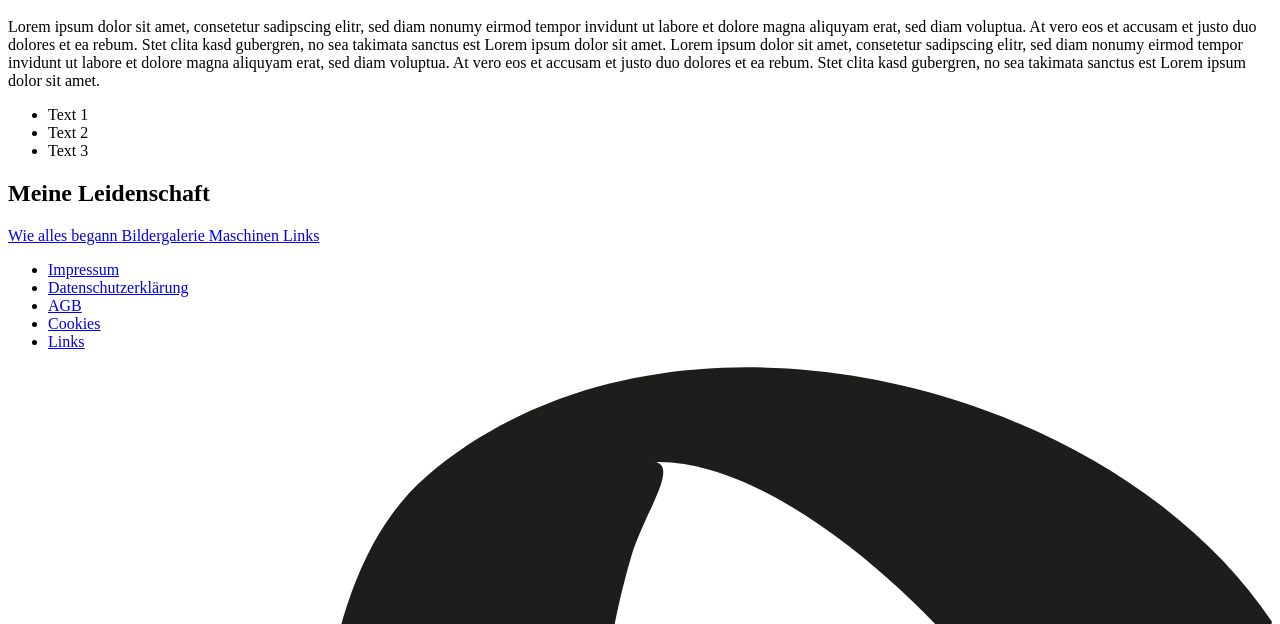
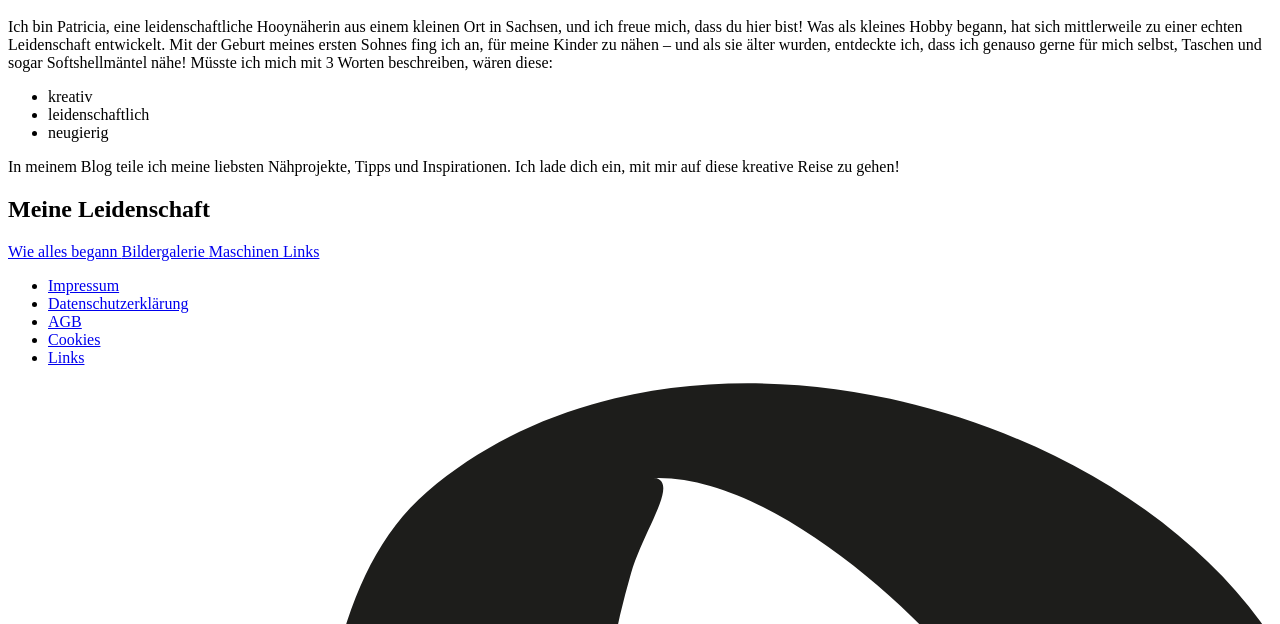
Before and after one commit to IU-Webprogrammierung/web-programmierung-PatriciaPfretzschner, a plain HTML site: page index.html in a window 1280 px wide. Shown: the part 1123-1747 px from the top of the page. Drawn offline with Linux system fonts and the light colour scheme.

Commit message:
Änderung der Seite Bildergalerie in Projekte

```diff
--- a/index.html
+++ b/index.html
@@ -13,7 +13,7 @@
             <ul>
                 <li><a href="index.html">Startseite</a></li>
                 <li><a href="about.html">Wie alles begann</a></li>
-                <li><a href="pictures.html">Bildergalerie</a></li>
+                <li><a href="projects.html">Projekte</a></li>
                 <li><a href="machines.html">Maschinen</a></li>
                 <li><a href="links.html">Links</a></li>
             </ul>
@@ -30,28 +30,21 @@
                     <img src="Thats me.jpg" alt="Foto einer Frau die lächelt" width="100%" height="100%">
                 </picture>
                 <article>
-                    <p>Lorem ipsum dolor sit amet, consetetur sadipscing elitr, sed diam nonumy eirmod tempor invidunt
-                        ut
-                        labore
-                        et
-                        dolore magna aliquyam erat, sed diam voluptua. At vero eos et accusam et justo duo dolores et ea
-                        rebum.
-                        Stet
-                        clita kasd gubergren, no sea takimata sanctus est Lorem ipsum dolor sit amet. Lorem ipsum dolor
-                        sit
-                        amet,
-                        consetetur sadipscing elitr, sed diam nonumy eirmod tempor invidunt ut labore et dolore magna
-                        aliquyam
-                        erat,
-                        sed diam voluptua. At vero eos et accusam et justo duo dolores et ea rebum. Stet clita kasd
-                        gubergren,
-                        no
-                        sea takimata sanctus est Lorem ipsum dolor sit amet.</p>
+                    <p>Ich bin Patricia, eine leidenschaftliche Hooynäherin aus einem kleinen Ort in Sachsen, und ich freue mich, dass du hier
+                        bist! Was als kleines Hobby begann, hat sich mittlerweile zu einer echten Leidenschaft
+                        entwickelt. Mit der Geburt meines ersten Sohnes fing ich an, für meine Kinder zu nähen – und als
+                        sie älter wurden, entdeckte ich, dass ich genauso gerne für mich selbst, Taschen und sogar
+                        Softshellmäntel nähe!
+                        Müsste ich mich mit 3 Worten beschreiben, wären diese:
+                    </p>
                     <ul>
-                        <li>Text 1</li>
-                        <li>Text 2</li>
-                        <li>Text 3</li>
+                        <li>kreativ</li>
+                        <li>leidenschaftlich</li>
+                        <li>neugierig</li>
                     </ul>
+                    <p>In meinem Blog teile ich meine liebsten Nähprojekte, Tipps und
+                        Inspirationen. Ich lade dich ein, mit mir auf diese kreative Reise zu gehen!
+                    </p>
                 </article>
             </div>
         </section>
```
Also changed, not shown: about.html (+1 -1 lines), machines.html (+1 -1 lines), projects.html (renamed from pictures.html, +2 -2 lines).
